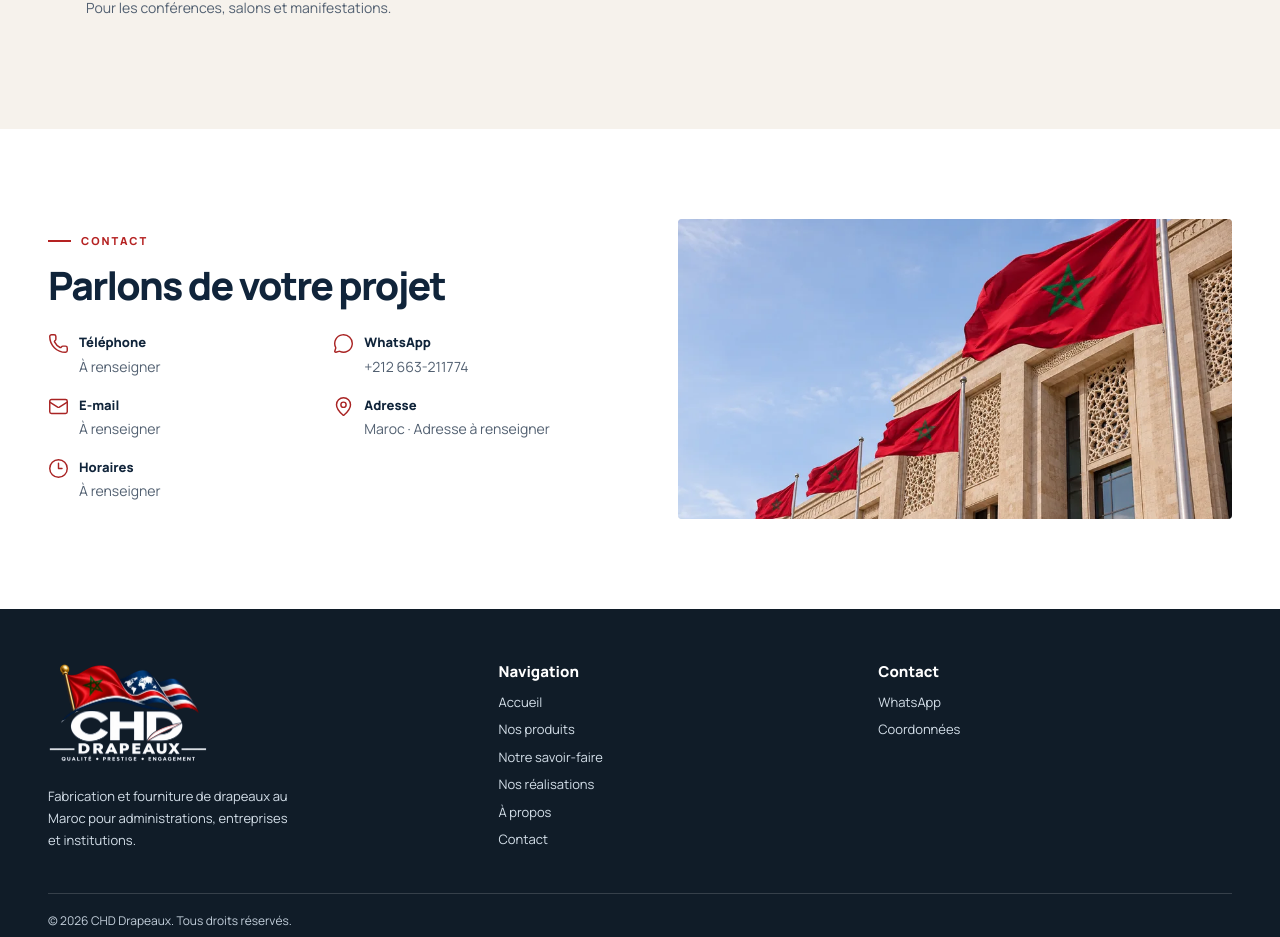
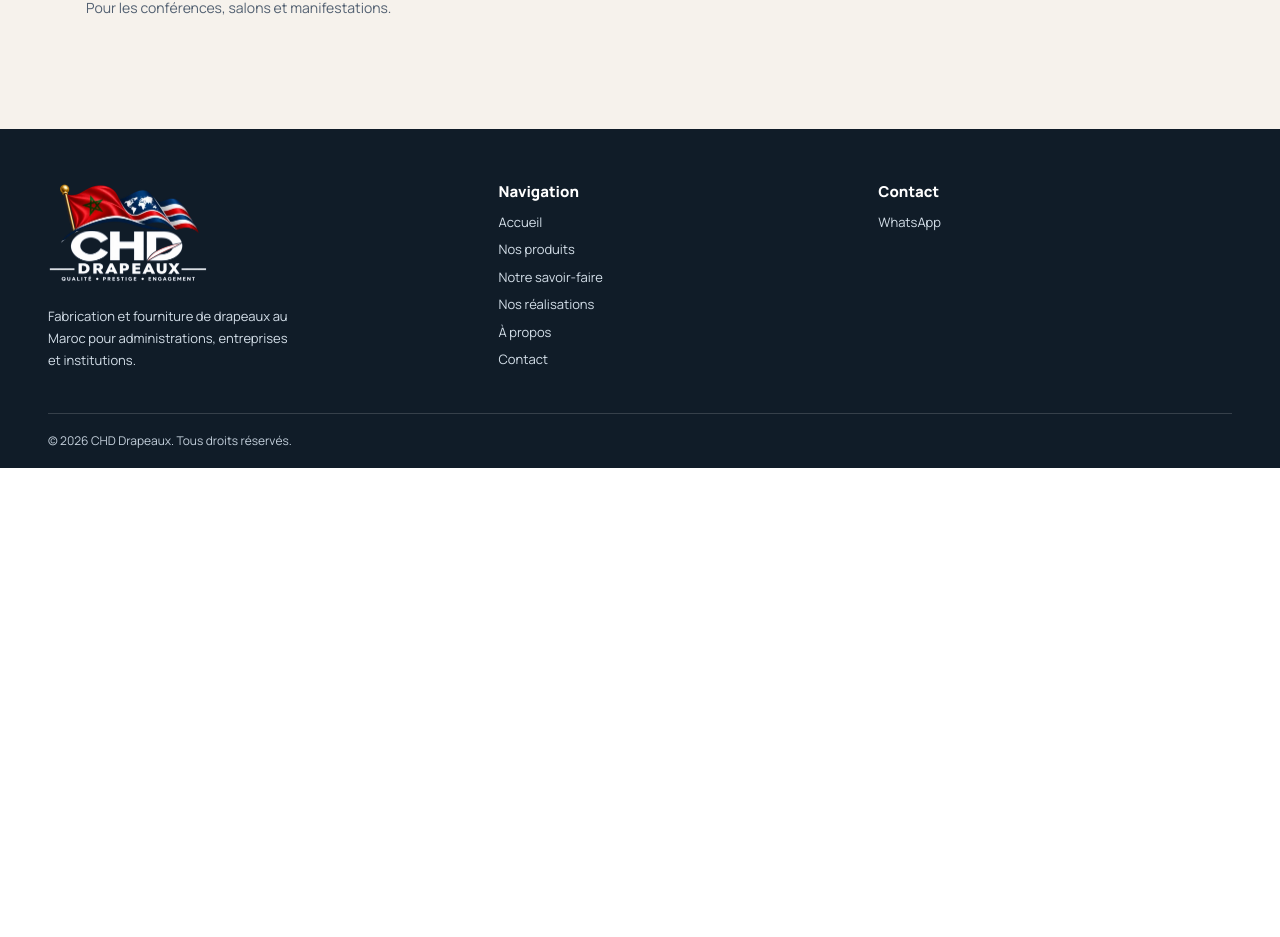
Before and after one commit to fikraweb/CHD-Drapeaux-officiel, a React (Vite) app: page / in a window 1280 px wide. Shown: the part 5260-6197 px from the top of the page. After the commit the page ends 5728 px from the top, so only its background shows below. Built offline with nearby package versions, Linux system fonts and the light colour scheme.

Commit message:
Remove standalone contact section from homepage

```diff
--- a/src/components/Contact.tsx
+++ /dev/null
@@ -1,20 +0,0 @@
-import { Clock3, Mail, MapPin, MessageCircle, Phone } from 'lucide-react'
-import { company, whatsappUrl } from '../config'
-import { Eyebrow } from './ui'
-
-export const contactWhatsapp = whatsappUrl('Bonjour, je souhaite des informations sur vos drapeaux.')
-
-const items = [
-  { Icon: Phone, label: 'Téléphone', value: company.phone, href: company.phone && `tel:${company.phone}` },
-  { Icon: MessageCircle, label: 'WhatsApp', value: company.whatsapp, href: contactWhatsapp },
-  { Icon: Mail, label: 'E-mail', value: company.email, href: company.email && `mailto:${company.email}` },
-  { Icon: MapPin, label: 'Adresse', value: company.address || 'Maroc · Adresse à renseigner' },
-  { Icon: Clock3, label: 'Horaires', value: company.hours },
-]
-
-export default function Contact() {
-  return <section id="contact" className="section"><div className="wrap contact-grid">
-    <div><Eyebrow>CONTACT</Eyebrow><h2>Parlons de votre projet</h2><dl className="contact-list">{items.map(({ Icon, label, value, href }) => <div key={label}><Icon size={21} strokeWidth={1.65} /><div><dt>{label}</dt><dd>{href ? <a href={href}>{value}</a> : value || 'À renseigner'}</dd></div></div>)}</dl></div>
-    {company.mapsEmbedUrl ? <iframe title="Carte Google Maps de CHD Drapeaux" src={company.mapsEmbedUrl} loading="lazy" referrerPolicy="no-referrer-when-downgrade" /> : <div className="contact-photo image-frame"><img src="/images/hero-small.webp" alt="Illustration de drapeaux marocains devant un bâtiment" width="850" height="567" loading="lazy" /></div>}
-  </div></section>
-}
--- a/src/components/Footer.tsx
+++ b/src/components/Footer.tsx
@@ -1,13 +1,12 @@
-import { company, navigation } from '../config'
-import { contactWhatsapp } from './Contact'
+import { company, contactWhatsapp, navigation } from '../config'
 import { Brand } from './ui'
 
 export default function Footer() {
-  return <footer className="footer"><div className="wrap">
+  return <footer id="contact" className="footer"><div className="wrap">
     <div className="footer-grid">
       <div><Brand /><p>Fabrication et fourniture de drapeaux au Maroc pour administrations, entreprises et institutions.</p></div>
       <div><h2>Navigation</h2>{navigation.map(([label, id]) => <a key={id} href={`/#${id}`}>{label}</a>)}</div>
-      <div><h2>Contact</h2>{company.phone && <a href={`tel:${company.phone}`}>{company.phone}</a>}{company.email && <a href={`mailto:${company.email}`}>{company.email}</a>}<a href={contactWhatsapp || '/#contact'}>WhatsApp</a><a href="/#contact">Coordonnées</a>{Object.entries(company.social).map(([label, url]) => url && <a key={label} href={url}>{label}</a>)}</div>
+      <div><h2>Contact</h2>{company.phone && <a href={`tel:${company.phone}`}>{company.phone}</a>}{company.email && <a href={`mailto:${company.email}`}>{company.email}</a>}{contactWhatsapp && <a href={contactWhatsapp}>WhatsApp</a>}{Object.entries(company.social).map(([label, url]) => url && <a key={label} href={url}>{label}</a>)}</div>
     </div>
     <div className="copyright">© {new Date().getFullYear()} {company.name}. Tous droits réservés.</div>
   </div></footer>
--- a/src/config.ts
+++ b/src/config.ts
@@ -13,6 +13,8 @@ export const company = {
 
 export const whatsappUrl = (message: string) =>
   company.whatsapp ? `https://wa.me/${company.whatsapp.replace(/\D/g, '')}?text=${encodeURIComponent(message)}` : ''
+
+export const contactWhatsapp = whatsappUrl('Bonjour, je souhaite des informations sur vos drapeaux.')
 
 export const navigation = [
   ['Accueil', 'accueil'],
--- a/src/main.tsx
+++ b/src/main.tsx
@@ -13,7 +13,7 @@ import Process from './components/Process'
 import Gallery from './components/Gallery'
 import Clients from './components/Clients'
 import QuoteForm from './components/QuoteForm'
-import Contact, { contactWhatsapp } from './components/Contact'
+import { contactWhatsapp } from './config'
 import Footer from './components/Footer'
 import { Brand, quotePath } from './components/ui'
 import './styles.css'
@@ -60,7 +60,7 @@ function App() {
   return <>
     <a className="skip" href="#contenu">Aller au contenu</a>
     <Header count={cart.count} onOpenCart={() => cartDialog.current?.showModal()} />
-    <main id="contenu">{isQuote ? <QuoteForm /> : product ? <ProductPage product={product} onAdd={addToCart} /> : <><Hero /><Products onAdd={addToCart} /><Expertise /><Process /><Gallery /><Clients /><Contact /></>}</main>
+    <main id="contenu">{isQuote ? <QuoteForm /> : product ? <ProductPage product={product} onAdd={addToCart} /> : <><Hero /><Products onAdd={addToCart} /><Expertise /><Process /><Gallery /><Clients /></>}</main>
     <Footer />
     <div className="sr-only" role="status">{announcement}</div>
     <Cart dialog={cartDialog} lines={cart.lines} onChange={cart.change} onRemove={cart.remove} />
--- a/src/styles.css
+++ b/src/styles.css
@@ -89,7 +89,7 @@ p,dd{line-height:1.7}
 .process .eyebrow,.process .steps li span{color:var(--gold)}
 .process .steps li{border-color:#ffffff2c}
 .process .steps p{color:#dbe0e7}
-.process-grid,.quote-grid,.contact-grid{display:grid;grid-template-columns:1fr 1fr;gap:clamp(28px,6vw,90px);align-items:center}
+.process-grid,.quote-grid{display:grid;grid-template-columns:1fr 1fr;gap:clamp(28px,6vw,90px);align-items:center}
 .process-image{height:100%;min-height:505px;border-radius:4px}
 .steps{list-style:none;margin:22px 0 26px;padding:0}
 .steps li{display:flex;gap:15px;padding:15px 0;border-bottom:1px solid #d5dde5}
@@ -103,7 +103,7 @@ p,dd{line-height:1.7}
 .gallery figcaption{position:absolute;bottom:0;left:0;right:0;padding:28px 15px 12px;background:linear-gradient(transparent,#10243ae6);color:#fff;font-size:13px;font-weight:750;pointer-events:none}
 .sectors{display:grid;grid-template-columns:repeat(3,1fr);gap:0 26px}
 .sectors article{display:flex;align-items:flex-start;gap:14px;padding:19px 0;border-top:1px solid #dce3eb}
-.sectors svg,.contact-list svg{color:#a92323;flex:none}
+.sectors svg{color:#a92323;flex:none}
 .quote{background:var(--navy);color:white}
 .quote-grid{grid-template-columns:.82fr 1.18fr;align-items:start}
 .quote-intro{padding-top:23px}
@@ -122,11 +122,6 @@ p,dd{line-height:1.7}
 .form-feedback p{display:flex;align-items:center;gap:8px;margin-bottom:9px}
 .form-feedback svg{display:inline;flex:none}
 .form-feedback.error{color:#a92323}
-.contact-list{display:grid;grid-template-columns:1fr 1fr;gap:17px;margin-top:25px}
-.contact-list>div{display:flex;gap:10px}
-.contact-list dt{font-size:13px;font-weight:850}
-.contact-list dd{font-size:14px;color:var(--muted);margin:2px 0 0;overflow-wrap:anywhere}
-.contact-photo,.contact-grid iframe{width:100%;height:300px;border:0;border-radius:4px}
 .footer{background:var(--ink);color:white;padding-top:54px}
 .footer-grid{display:grid;grid-template-columns:1.2fr 1fr 1fr;gap:26px;padding-bottom:35px}
 .footer .brand-logo{width:160px}
@@ -177,7 +172,7 @@ p,dd{line-height:1.7}
   .header-contact .button{font-size:11px;gap:4px;min-height:44px;padding-inline:8px}
   .header-contact svg{width:13px}
   .intro{margin-bottom:23px}
-  .advantages,.process-grid,.contact-grid,.quote-grid{grid-template-columns:1fr}
+  .advantages,.process-grid,.quote-grid{grid-template-columns:1fr}
   .advantages article{padding:18px}
   .product-copy{padding:16px}
   .process-image{min-height:0;height:auto;aspect-ratio:1.45}
```
